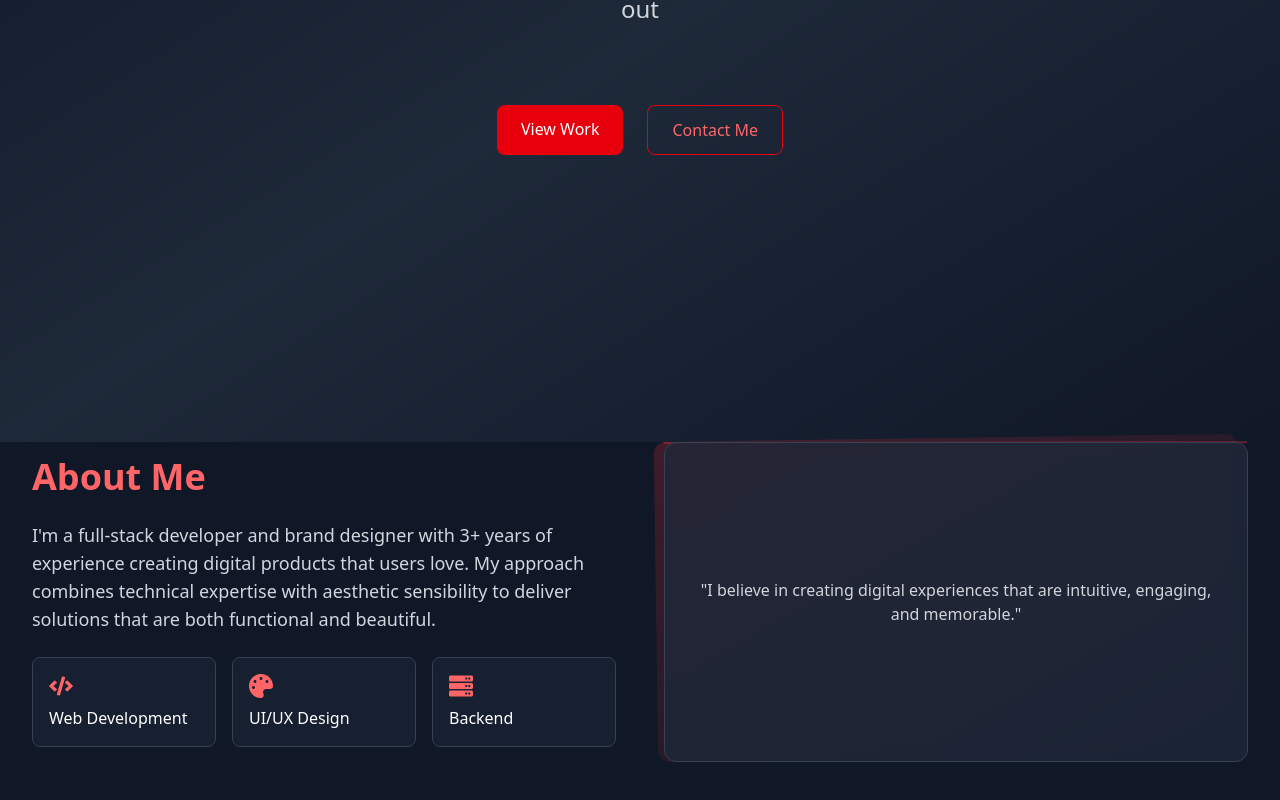
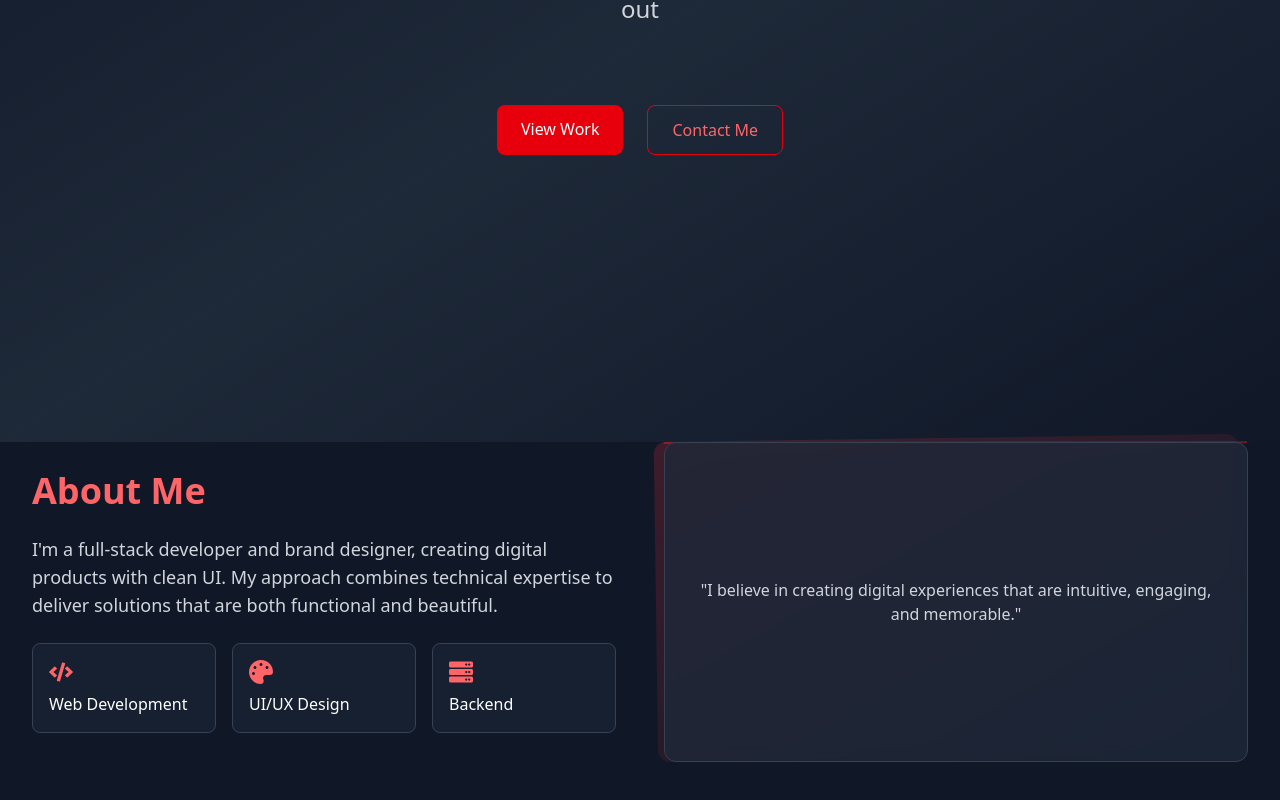
Before and after one commit to likhithb08/Portfolio, a React (Vite) app: page / in a window 1280 px wide. Shown: the part 358-1158 px from the top of the page. Built offline with nearby package versions, Linux system fonts and the light colour scheme.

Commit message:
Update AboutSection.jsx

```diff
--- a/src/sections/AboutSection.jsx
+++ b/src/sections/AboutSection.jsx
@@ -18,9 +18,7 @@ const AboutSection = () => {
               About Me
             </h2>
             <p className="text-gray-300 mb-6 text-lg">
-              I'm a full-stack developer and brand designer with 3+ years of
-              experience creating digital products that users love. My approach
-              combines technical expertise with aesthetic sensibility to deliver
+              I'm a full-stack developer and brand designer, creating digital products with clean UI. My approach combines technical expertise to deliver
               solutions that are both functional and beautiful.
             </p>
             <div className="grid grid-cols-2 md:grid-cols-3 gap-4">
```
